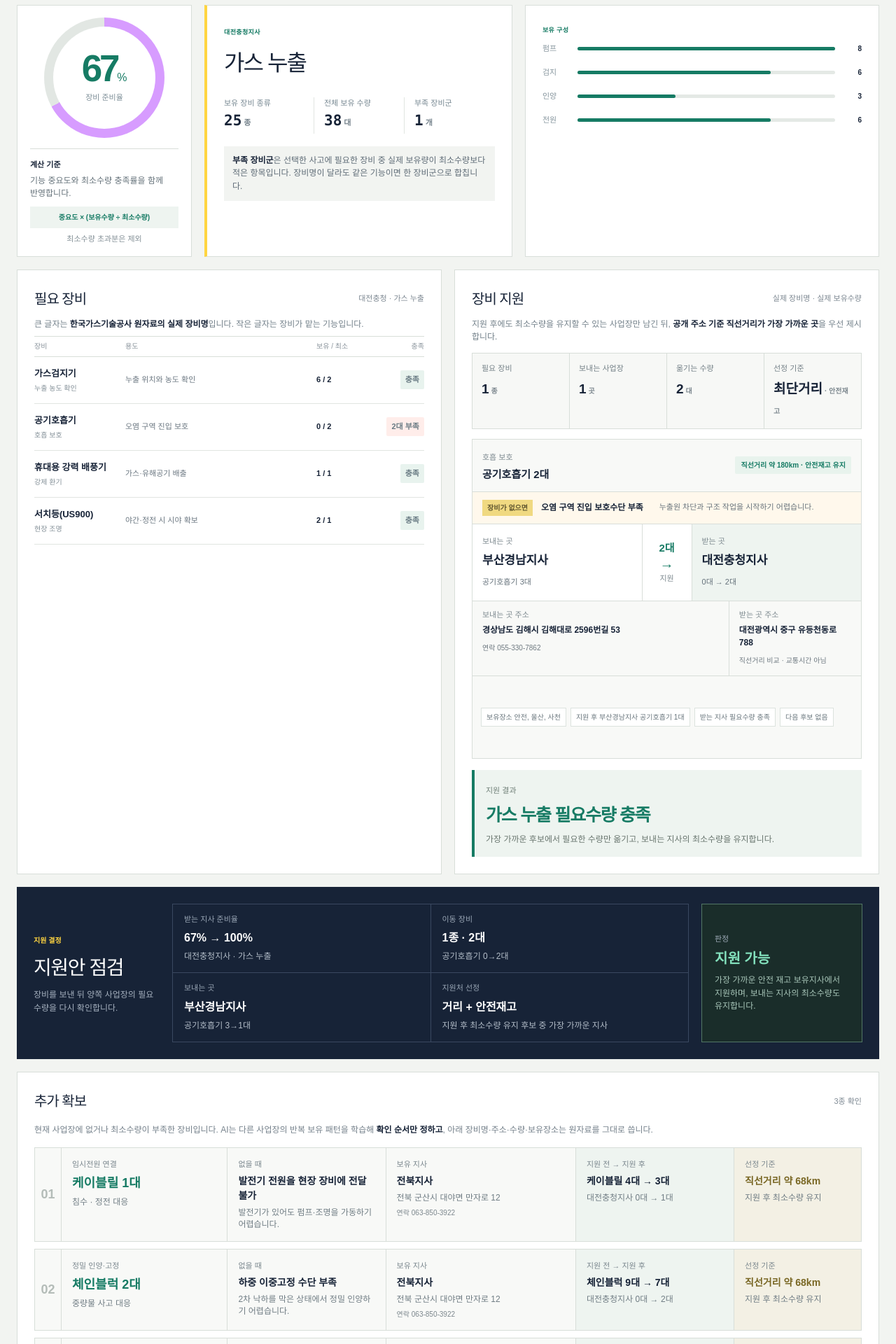
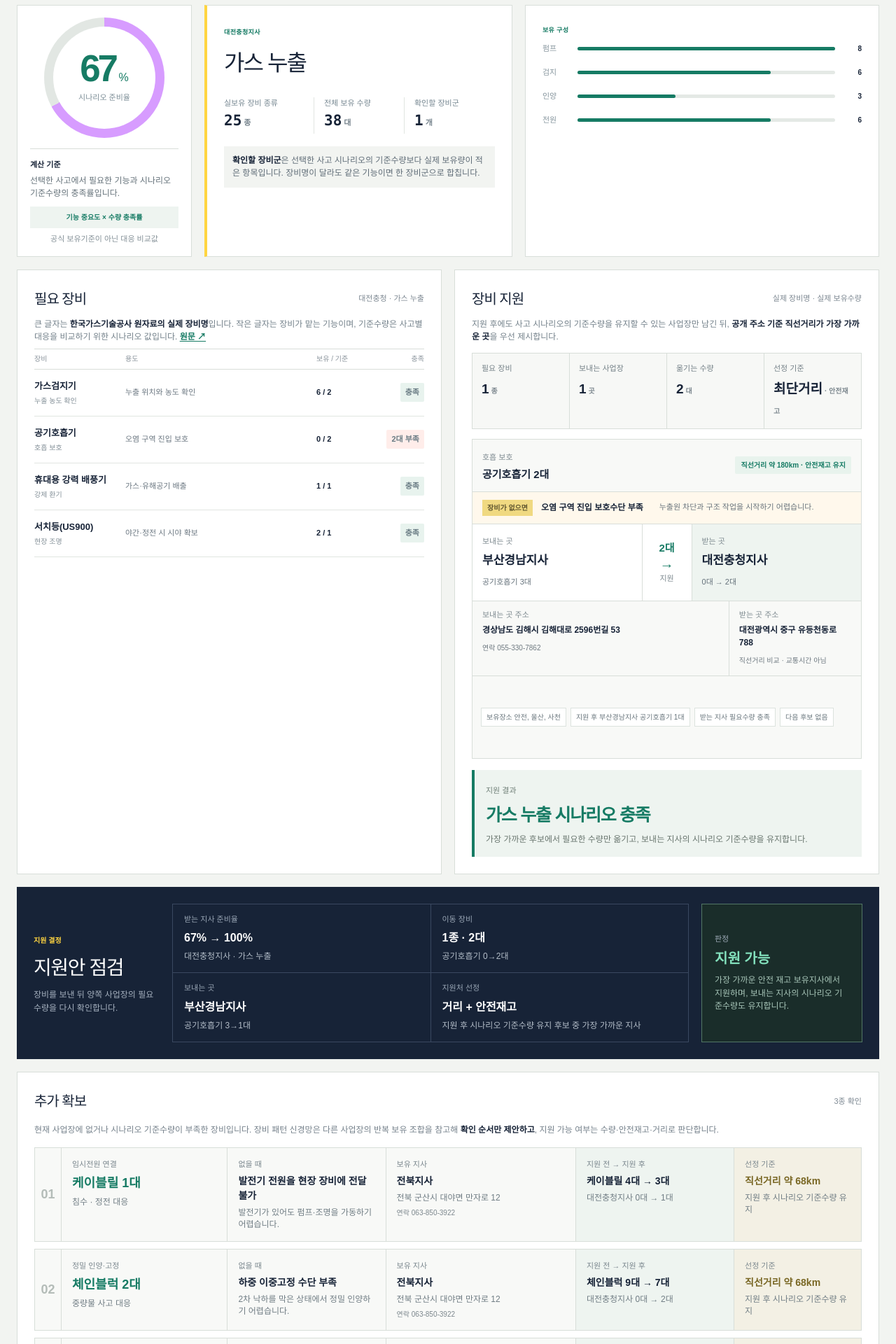
Before and after one commit to woals5420/hyeonjang-on, a Next.js app: page /recover in a window 1280 px wide. Shown: the part 600-2520 px from the top of the page at 70% size. Built offline with nearby package versions, Linux system fonts and the light colour scheme.

Commit message:
긴급복구 시나리오 기준과 AI 역할 정리

```diff
--- a/app/recover/page.tsx
+++ b/app/recover/page.tsx
@@ -44,6 +44,7 @@ type SupportCandidate = {
 const data = safetyData as Data;
 const model = equipmentModel as EquipmentModel;
 const number = new Intl.NumberFormat('ko-KR');
+const emergencySource = 'https://www.data.go.kr/data/15012412/fileData.do';
 const accents = ['#63e6be', '#7c9cff', '#ffc857', '#ff7b72', '#d79cff', '#60c8e8', '#a5d66f', '#ff9ac2', '#62d8c3', '#ffa36c', '#83b7ff', '#e4cf63', '#8acb9b', '#c6a5ff'];
 
 // Source: (주)한국가스기술공사_가스시설물 긴급복구장비 보유 목록_20260507
@@ -240,6 +241,7 @@ export default function RecoverGrid() {
     });
     return grouped;
   }, [site]);
+  const positiveEquipmentTypes = Object.values(inventory).filter((item) => item.quantity > 0).length;
 
   const kit = requirements.map((requirement) => ({ ...requirement, ...inventoryFor(site, requirement) }));
   const readiness = readinessFor(kit);
@@ -293,10 +295,10 @@ export default function RecoverGrid() {
   });
   const supportDecision = supportPlan.length === 0 ? '지원 불필요' : unresolvedShortages > 0 ? '안전 지원처 없음' : '지원 가능';
   const supportDecisionCopy = supportPlan.length === 0
-    ? '선택한 사고에 필요한 최소수량을 현재 사업장이 이미 보유하고 있습니다.'
+    ? '선택한 사고 시나리오의 기준수량을 현재 사업장이 이미 보유하고 있습니다.'
     : unresolvedShortages > 0
-      ? `${unresolvedShortages}종은 가까운 지사 중 지원 후 최소수량을 유지할 수 있는 곳이 없습니다.`
-      : '가장 가까운 안전 재고 보유지사에서 지원하며, 보내는 지사의 최소수량도 유지합니다.';
+      ? `${unresolvedShortages}종은 가까운 지사 중 지원 후 시나리오 기준수량을 유지할 수 있는 곳이 없습니다.`
+      : '가장 가까운 안전 재고 보유지사에서 지원하며, 보내는 지사의 시나리오 기준수량도 유지합니다.';
 
   const allRequirements = Object.values(sharedRequirements) as Requirement[];
   const learnedGaps = allRequirements.map((requirement) => {
@@ -355,18 +357,18 @@ export default function RecoverGrid() {
 
       <section className="rg-status">
         <div className="readiness-card">
-          <div className="readiness-ring" style={{ background: `conic-gradient(var(--grid-accent) ${readiness}%, #e2e7e3 ${readiness}% 100%)` }}><div><strong>{readiness}</strong><span>%</span><small>장비 준비율</small></div></div>
-          <div className="readiness-card-proof"><strong>계산 기준</strong><p>기능 중요도와 최소수량 충족률을 함께 반영합니다.</p><span>중요도 × (보유수량 ÷ 최소수량)</span><small>최소수량 초과분은 제외</small></div>
+          <div className="readiness-ring" style={{ background: `conic-gradient(var(--grid-accent) ${readiness}%, #e2e7e3 ${readiness}% 100%)` }}><div><strong>{readiness}</strong><span>%</span><small>시나리오 준비율</small></div></div>
+          <div className="readiness-card-proof"><strong>계산 기준</strong><p>선택한 사고에서 필요한 기능과 시나리오 기준수량의 충족률입니다.</p><span>기능 중요도 × 수량 충족률</span><small>공식 보유기준이 아닌 대응 비교값</small></div>
         </div>
-        <div className="rg-site-summary"><span>{site}</span><h2>{incidentProfile.label}</h2><div><p><small>보유 장비 종류</small><strong>{data.emergencyEquipment.bySite[site]?.items || 0}<em>종</em></strong></p><p><small>전체 보유 수량</small><strong>{data.emergencyEquipment.bySite[site]?.quantity || 0}<em>대</em></strong></p><p><small>부족 장비군</small><strong>{transfers.length}<em>개</em></strong></p></div><p className="readiness-summary"><b>부족 장비군</b>은 선택한 사고에 필요한 장비 중 실제 보유량이 최소수량보다 적은 항목입니다. 장비명이 달라도 같은 기능이면 한 장비군으로 합칩니다.</p></div>
+        <div className="rg-site-summary"><span>{site}</span><h2>{incidentProfile.label}</h2><div><p><small>실보유 장비 종류</small><strong>{positiveEquipmentTypes}<em>종</em></strong></p><p><small>전체 보유 수량</small><strong>{data.emergencyEquipment.bySite[site]?.quantity || 0}<em>대</em></strong></p><p><small>확인할 장비군</small><strong>{transfers.length}<em>개</em></strong></p></div><p className="readiness-summary"><b>확인할 장비군</b>은 선택한 사고 시나리오의 기준수량보다 실제 보유량이 적은 항목입니다. 장비명이 달라도 같은 기능이면 한 장비군으로 합칩니다.</p></div>
         <div className="rg-fingerprint"><span>보유 구성</span>{fingerprintGroups.map((item) => <div key={item.label}><small>{item.label}</small><i><b style={{ width: `${Math.round(item.quantity / fingerprintMax * 100)}%` }} /></i><strong>{item.quantity}</strong></div>)}</div>
       </section>
 
       <section className="rg-main-grid">
         <div className="dispatch-kit">
           <div className="rg-title"><h2>필요 장비</h2><small>{site.replace('지사', '')} · {incidentProfile.label}</small></div>
-          <p className="section-help">큰 글자는 <b>한국가스기술공사 원자료의 실제 장비명</b>입니다. 작은 글자는 장비가 맡는 기능입니다.</p>
-          <div className="kit-columns kit-columns-wide"><span>장비</span><span>용도</span><span>보유 / 최소</span><span>충족</span></div>
+          <p className="section-help">큰 글자는 <b>한국가스기술공사 원자료의 실제 장비명</b>입니다. 작은 글자는 장비가 맡는 기능이며, 기준수량은 사고별 대응을 비교하기 위한 시나리오 값입니다. <a href={emergencySource} target="_blank" rel="noreferrer">원문 ↗</a></p>
+          <div className="kit-columns kit-columns-wide"><span>장비</span><span>용도</span><span>보유 / 기준</span><span>충족</span></div>
           {kit.map((item) => {
             const coverage = Math.min(item.quantity / item.required, 1);
             return <div className="kit-row kit-row-wide" key={item.key}><strong>{item.names.slice(0, 2).join(' · ') || representativeEquipment(item)}<small>{item.label}</small></strong><span>{item.purpose}</span><b>{item.quantity} / {item.required}</b><em className={coverage >= 1 ? 'kit-ready' : 'kit-missing'}>{coverage >= 1 ? '충족' : `${item.required - item.quantity}대 부족`}</em></div>;
@@ -375,7 +377,7 @@ export default function RecoverGrid() {
 
         <div className="transfer-board">
           <div className="rg-title"><h2>장비 지원</h2><small>실제 장비명 · 실제 보유수량</small></div>
-          <p className="section-help">지원 후에도 최소수량을 유지할 수 있는 사업장만 남긴 뒤, <b>공개 주소 기준 직선거리가 가장 가까운 곳</b>을 우선 제시합니다.</p>
+          <p className="section-help">지원 후에도 사고 시나리오의 기준수량을 유지할 수 있는 사업장만 남긴 뒤, <b>공개 주소 기준 직선거리가 가장 가까운 곳</b>을 우선 제시합니다.</p>
           <div className="support-plan-strip">
             <div><small>필요 장비</small><strong>{transfers.length}<em>종</em></strong></div>
             <div><small>보내는 사업장</small><strong>{supportSites.length}<em>곳</em></strong></div>
@@ -407,7 +409,7 @@ export default function RecoverGrid() {
             </article>;
           })}</div>
           {transfers.length === 0 && <p className="rg-empty">이 상황의 최소 장비세트를 모두 충족합니다.</p>}
-          <div className="support-outcome"><small>지원 결과</small><strong>{unresolvedShortages ? `${unresolvedShortages}종은 안전 지원처 없음` : `${incidentProfile.label} 필요수량 충족`}</strong><p>{unresolvedShortages ? '가까워도 보내는 지사의 최소수량이 무너지면 지원처로 선정하지 않습니다.' : '가장 가까운 후보에서 필요한 수량만 옮기고, 보내는 지사의 최소수량을 유지합니다.'}</p></div>
+          <div className="support-outcome"><small>지원 결과</small><strong>{unresolvedShortages ? `${unresolvedShortages}종은 안전 지원처 없음` : `${incidentProfile.label} 시나리오 충족`}</strong><p>{unresolvedShortages ? '가까워도 보내는 지사의 시나리오 기준수량이 무너지면 지원처로 선정하지 않습니다.' : '가장 가까운 후보에서 필요한 수량만 옮기고, 보내는 지사의 시나리오 기준수량을 유지합니다.'}</p></div>
         </div>
       </section>
 
@@ -417,14 +419,14 @@ export default function RecoverGrid() {
           <div><small>받는 지사 준비율</small><strong>{readiness}% → {supportedReadiness}%</strong><p>{site} · {incidentProfile.label}</p></div>
           <div><small>이동 장비</small><strong>{transfers.length}종 · {transferUnits}대</strong><p>{supportEquipment.length ? supportEquipment.map((item) => `${item.name} ${item.destinationBefore}→${item.destinationAfter}대`).join(' · ') : '이동 장비 없음'}</p></div>
           <div><small>보내는 곳</small><strong>{supportSites.join(' · ') || '-'}</strong><p>{supportEquipment.length ? supportEquipment.map((item) => `${item.name} ${item.quantity}→${item.remaining}대`).join(' · ') : '지원 불필요'}</p></div>
-          <div><small>지원처 선정</small><strong>거리 + 안전재고</strong><p>지원 후 최소수량 유지 후보 중 가장 가까운 지사</p></div>
+          <div><small>지원처 선정</small><strong>거리 + 안전재고</strong><p>지원 후 시나리오 기준수량 유지 후보 중 가장 가까운 지사</p></div>
         </div>
         <div className={unresolvedShortages ? 'support-check-result check-warning' : 'support-check-result check-safe'}><small>판정</small><strong>{supportDecision}</strong><p>{supportDecisionCopy}</p></div>
       </section>
 
       <section className="rg-model">
         <div className="rg-title"><h2>추가 확보</h2><small>{learnedGaps.length}종 확인</small></div>
-        <p className="section-help">현재 사업장에 없거나 최소수량이 부족한 장비입니다. AI는 다른 사업장의 반복 보유 패턴을 학습해 <b>확인 순서만 정하고</b>, 아래 장비명·주소·수량·보유장소는 원자료를 그대로 씁니다.</p>
+        <p className="section-help">현재 사업장에 없거나 시나리오 기준수량이 부족한 장비입니다. 장비 패턴 신경망은 다른 사업장의 반복 보유 조합을 참고해 <b>확인 순서만 제안하고</b>, 지원 가능 여부는 수량·안전재고·거리로 판단합니다.</p>
         <div className="placement-cards">{learnedGaps.length ? learnedGaps.map((item, index) => {
           const donor = item.donor!;
           const donorInfo = siteDirectory[donor.site];
@@ -435,12 +437,12 @@ export default function RecoverGrid() {
             <div className="placement-risk"><small>없을 때</small><strong>{item.risk}</strong><p>{item.impact}</p></div>
             <div className="placement-route"><small>보유 지사</small><strong>{donor.site}</strong><p>{donorInfo?.address || '주소 확인 필요'}</p><span>{donorInfo ? `연락 ${donorInfo.phone}` : ''}</span></div>
             <div className="placement-balance"><small>지원 전 → 지원 후</small><strong>{item.allocations.map((stock) => `${stock.name} ${stock.quantity}대 → ${stock.remaining}대`).join(' · ')}</strong><p>{site} {item.current}대 → {item.current + item.moved}대</p></div>
-            <div className="placement-time"><small>선정 기준</small><strong>직선거리 약 {donor.distanceKm}km</strong><p>지원 후 최소수량 유지</p></div>
+            <div className="placement-time"><small>선정 기준</small><strong>직선거리 약 {donor.distanceKm}km</strong><p>지원 후 시나리오 기준수량 유지</p></div>
           </article>;
         }) : <p className="placement-empty">현재 공개데이터에서 추가로 확인할 장비가 없습니다.</p>}</div>
-        <div className="model-status"><span><i />AI 학습 완료</span><p>장비 보유 350건 · 14개 사업장 · 59개 장비명을 학습해 추가 확보 장비와 지원처의 확인 순서를 계산했습니다.</p></div>
-        <div className="rg-model-metrics"><div><small>학습 데이터</small><strong>{number.format(model.data.records)}건</strong></div><div><small>학습 사례</small><strong>{number.format(model.data.trainPairs)}쌍</strong></div><div><small>검증 사례</small><strong>{number.format(model.data.testPairs)}쌍</strong></div><div><small>검증 정확도</small><strong>{(model.metrics.accuracy * 100).toFixed(1)}%</strong></div><div><small>분류 성능(AUC)</small><strong>{model.metrics.auc.toFixed(3)}</strong></div></div>
-        <div className="model-use-tags"><b>구분</b><span>AI: 추가 확보 순서</span><span>지원처: 거리·안전재고</span><span>수량·주소: 원자료</span></div>
+        <div className="model-status"><span><i />장비 패턴 분석</span><p>신경망은 14개 사업장의 장비 동반 보유 패턴을 참고해 추가 확인 순서만 제안합니다. 지원 결정에는 사용하지 않습니다.</p></div>
+        <div className="rg-model-metrics"><div><small>원자료</small><strong>{number.format(model.data.records)}건</strong></div><div><small>사업장</small><strong>{model.data.sites}곳</strong></div><div><small>장비명</small><strong>{model.data.equipmentTypes}종</strong></div><div><small>분석 조합</small><strong>{number.format(model.data.allPairs)}쌍</strong></div></div>
+        <div className="model-use-tags"><b>역할 분리</b><span>신경망: 확인 순서</span><span>지원 결정: 수량·거리</span><span>최종 판단: 담당자</span><span>수량·주소: 원자료</span></div>
       </section>
     </main>
   );
```
